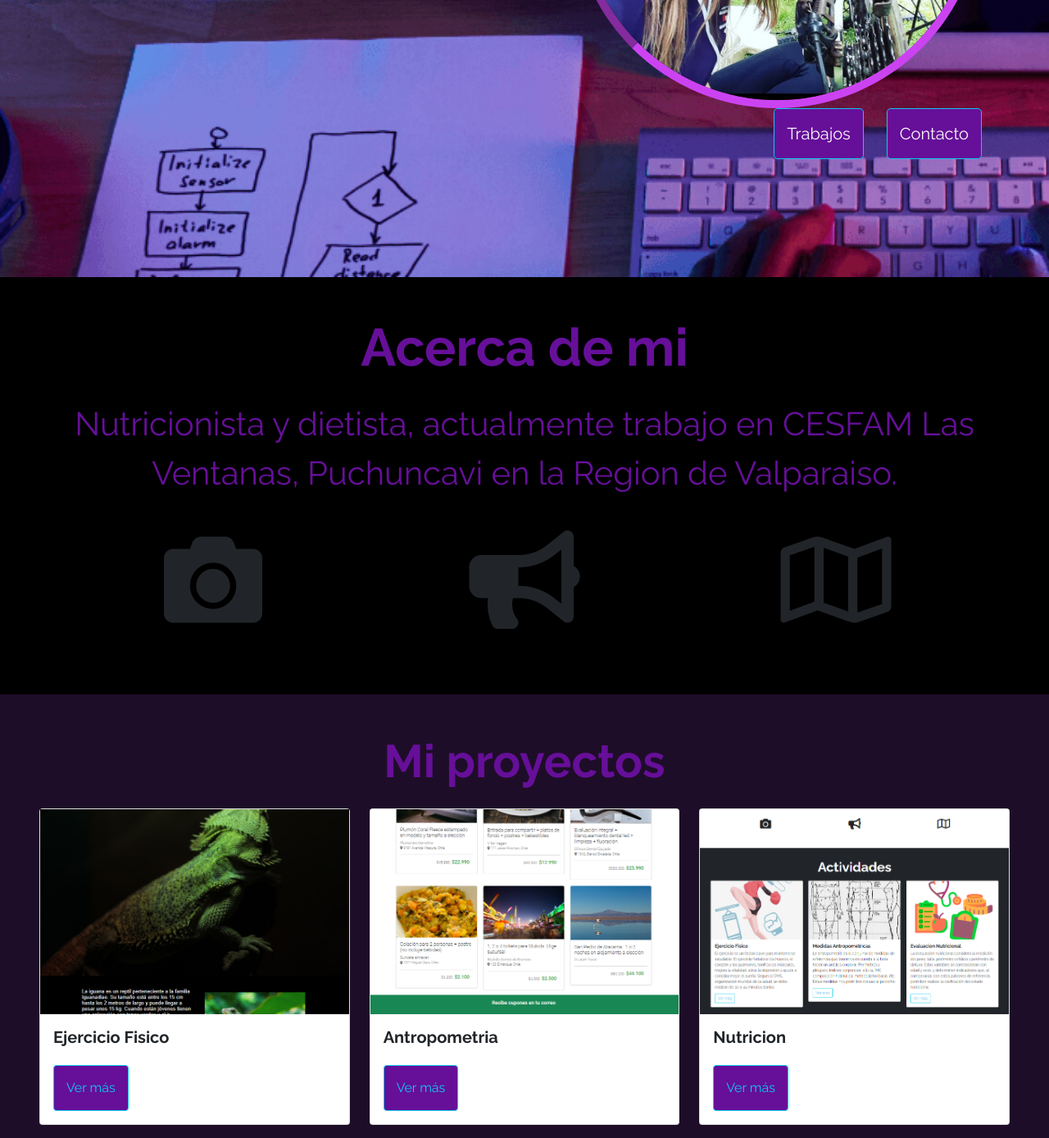
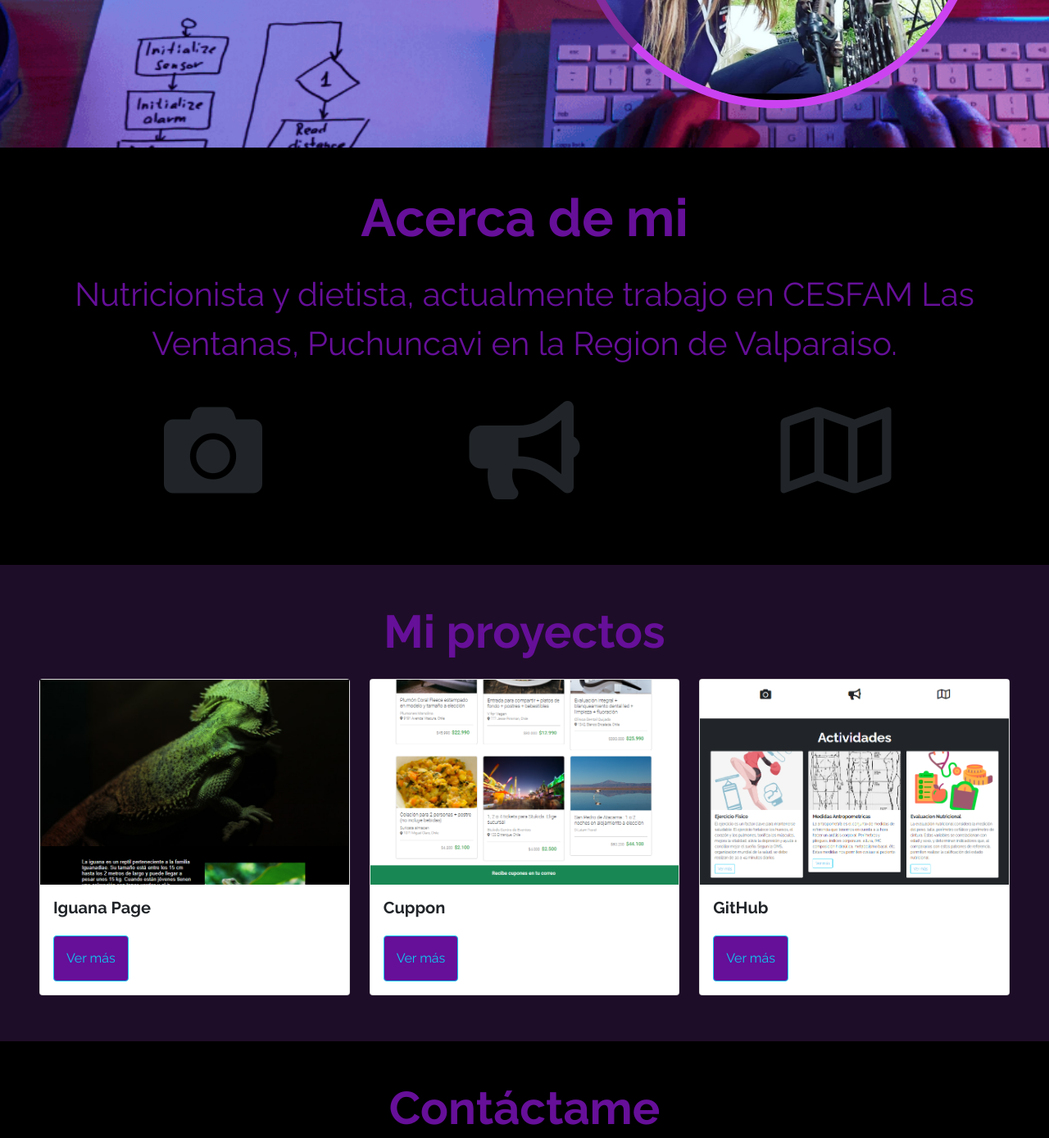
Before and after one commit to Gatta-k/gatta-k.github.io, a plain HTML site: page index.html in a window 1280 px wide. Shown: the part 860-2248 px from the top of the page at 82% size. Drawn offline with nearby package versions, Linux system fonts and the light colour scheme.

Commit message:
titulo principal

```diff
--- a/index.html
+++ b/index.html
@@ -48,16 +48,13 @@
         <div class="container">
             <div class="ms-auto col-12 col-md-7 ">
                 <h1 id="nombre" class="display-1 fw-bold my-5">
-                    Hi, I'm Francisca.
+                    Hi, I'm Francisca
                 </h1>
                 <p class="my-5">
                     Welcome to my portfolio.
                 </p>
                 <img class="foto1" src="assets/imgs/foto.png" alt="foto propia" >
-                <div class="mb-5 pb-5">
-                    <button class="btn btn-lg btn-outline-info text-light me-4">Trabajos</button>
-                    <button class="btn btn-lg btn-info text-light">Contacto</button>
-                </div>
+
             </div>
         </div>
     </header>
@@ -105,7 +102,7 @@
                 <div class="card">
                     <div class="image-top" style="background-image: url(assets/imgs/iguana\ page.png)"></div>
                     <div class="card-body">
-                        <h5 class="card-title fw-bold">Ejercicio Fisico</h5>
+                        <h5 class="card-title fw-bold">Iguana Page</h5>
                         <p class="card-text">
                         </p>
                         <button type="button" class="btn btn-outline-info">
@@ -118,7 +115,7 @@
                 <div class="card">
                     <div class="image-top" style="background-image: url(assets/imgs/Cuppons.png)"></div>
                     <div class="card-body">
-                        <h5 class="card-title fw-bold">Antropometria</h5>
+                        <h5 class="card-title fw-bold">Cuppon</h5>
                         <p class="card-text">
                         </p>
                         <button type="button" class="btn btn-outline-info">
@@ -131,7 +128,7 @@
                 <div class="card">
                     <div class="image-top" style="background-image: url(assets/imgs/Github.png)"></div>
                     <div class="card-body">
-                        <h5 class="card-title fw-bold">Nutricion</h5>
+                        <h5 class="card-title fw-bold">GitHub</h5>
                         <p class="card-text">
                         </p>
                         <button type="button" class="btn btn-outline-info">
```
